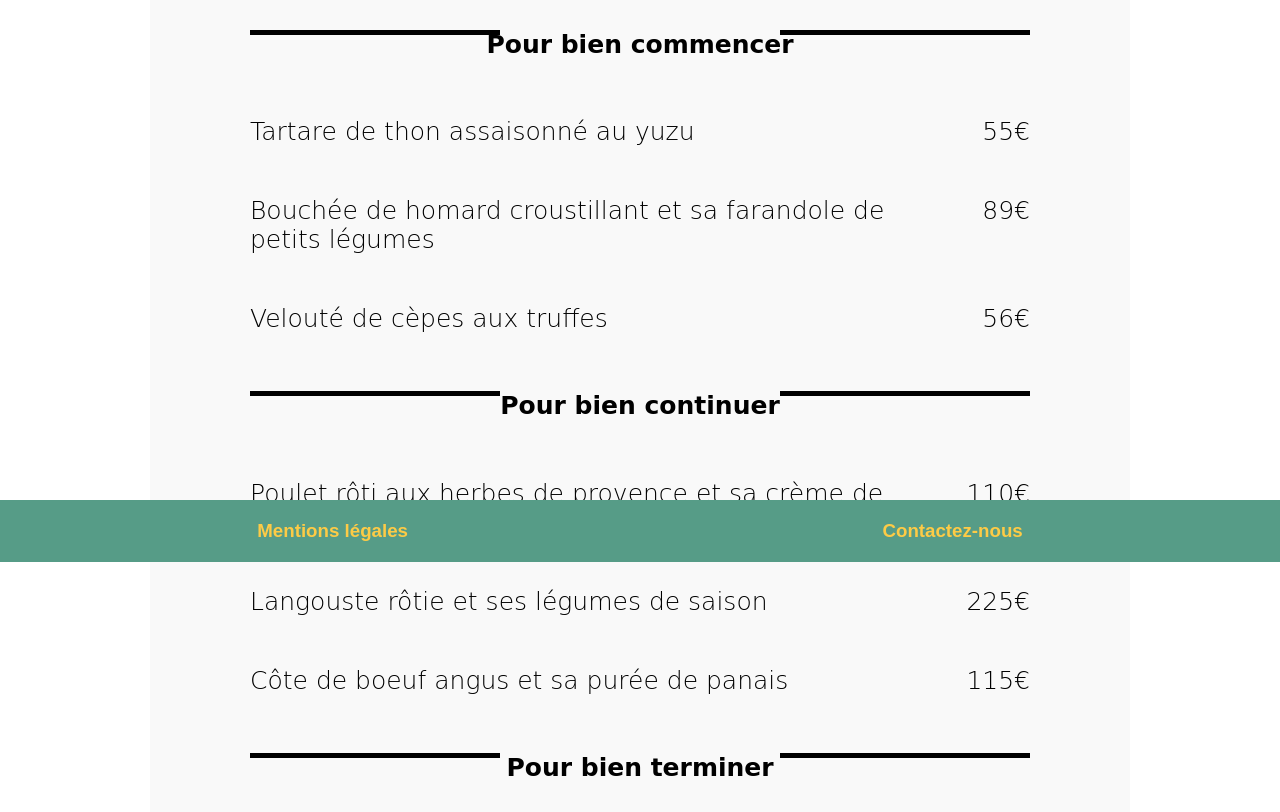
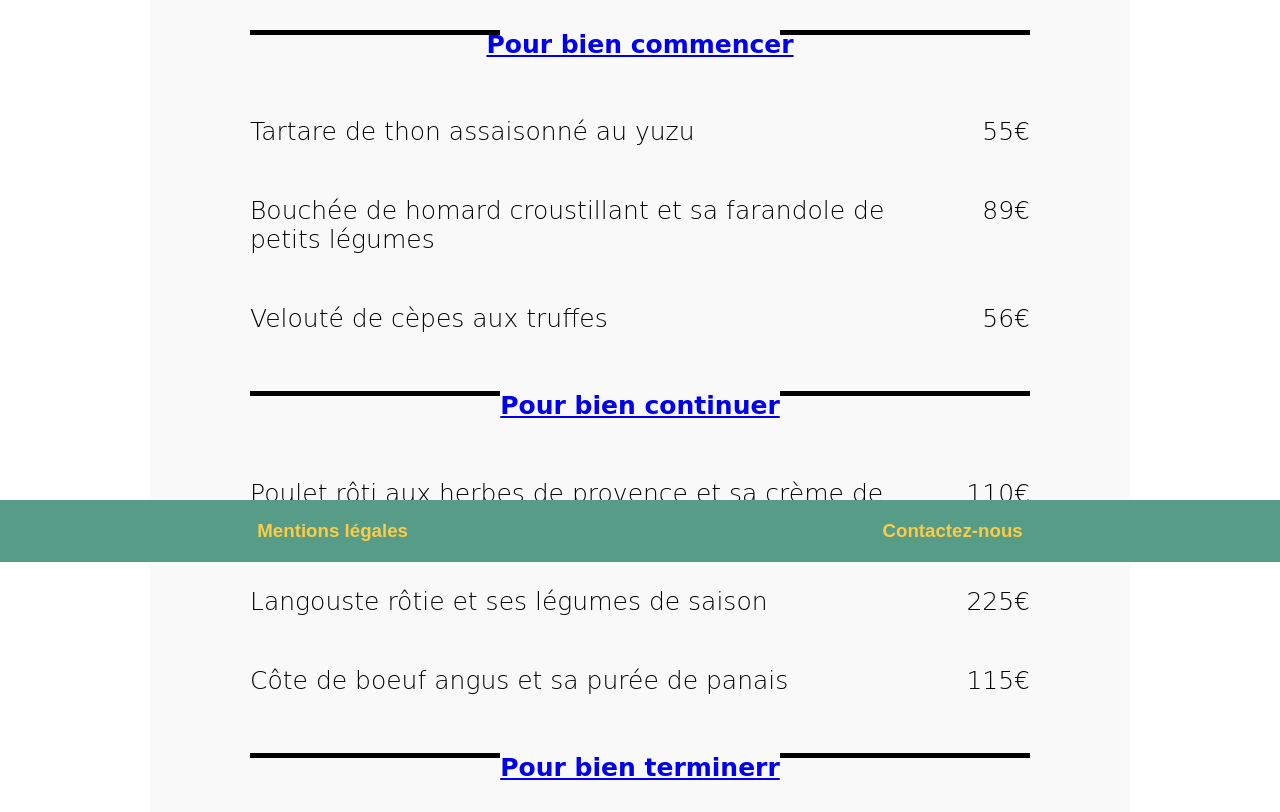
Before and after one commit to Tachalog/P3_Ohmyfood, a plain HTML site: page menu3.html in a window 1280 px wide. Shown: the part 238-1050 px from the top of the page. Drawn offline with Linux system fonts and the light colour scheme; a web font is replaced by a local one.

Commit message:
Modfication des sections menus

```diff
--- a/menu3.html
+++ b/menu3.html
@@ -90,9 +90,13 @@
     <h2>Le délice des papilles</h2>
 
     <section>
-
-    <h4>Pour bien commencer</h4>
-
+      <div class="container">
+        <h4>
+          <span class="trait">
+            <a href="#" class="underline">Pour bien commencer</a>
+          </span>
+        </h4>
+      </div>
       <div class="details_m">
         <p class="plat">Tartare de thon assaisonné au yuzu</p>
         <p class="tarif">55€</p>
@@ -104,9 +108,13 @@
     </section>
 
     <section>
-
-    <h4>Pour bien continuer</h4>
-
+      <div class="container">
+        <h4>
+          <span class="trait">
+            <a href="#" class="underline">Pour bien continuer</a>
+          </span>
+        </h4>
+      </div>
       <div class="details_m">
         <p class="plat">Poulet rôti aux herbes de provence et sa crème de truffe</p>
         <p class="tarif">110€</p>
@@ -118,9 +126,13 @@
     </section>
 
     <section>
-
-    <h4>Pour bien terminer</h4>
-
+      <div class="container">
+        <h4>
+          <span class="trait">
+            <a href="#" class="underline">Pour bien terminerr</a>
+          </span>
+        </h4>
+      </div>
       <div class="details_m">
         <p class="plat">Farandole de desserts du chef</p>
         <p class="tarif">55€</p>
```
Also changed, not shown: menu4.html (+21 -8 lines).
